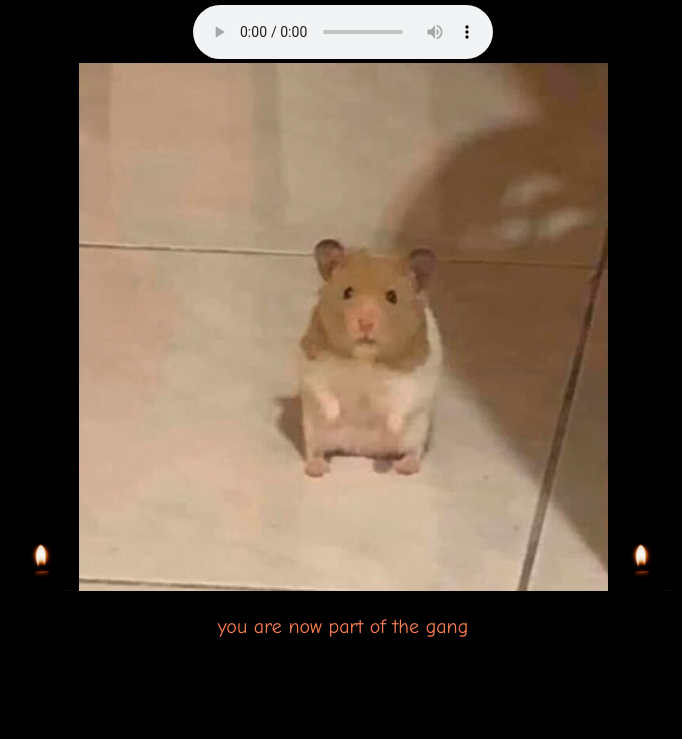
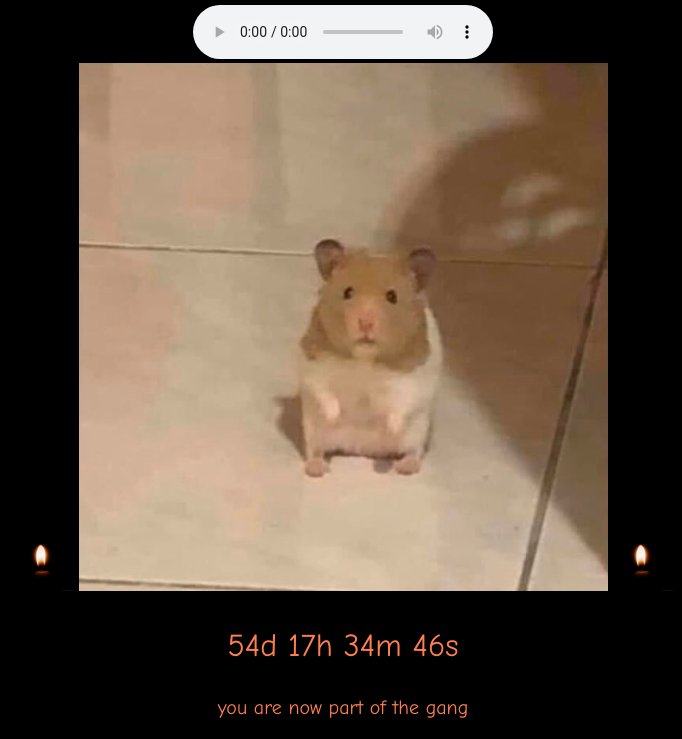
Before and after one commit to L3gang/L3gang.github.io, a plain HTML site: page index.html in a window 1280 px wide. Shown: the part 95-834 px from the top of the page, without its empty margins (297-979 px from the left). Before the commit the page ends 800 px from the top, so only its background shows below. Drawn offline with Linux system fonts and the light colour scheme.

Commit message:
Update index.html

```diff
--- a/index.html
+++ b/index.html
@@ -1,5 +1,6 @@
 <!DOCTYPE html>
 
+<html>
     <head>
         <title>L3 Gang</title>
         <link rel="icon" href="assets/l3-c.png">
@@ -20,11 +21,18 @@
                 <img id="candle" src="assets/candle.gif">
             </div>
 
+            <div>
+                <p style="font-size: xx-large;" class="rainbow" id="countdown"></p>
+            </div>
+
             <p class="rainbow">you are now part of the gang</p>
         </center>
     </body>
 
-<!--why did i make this.
+    <script src="countdown.js"></script>
+</html>
+<!--
+    why did i make this.
 
     Hampton the Hamster "The Hamsterdance Song"
     Copyright ZYX Music/ Koch 2000
```
Lines whose indentation alone changed are shown as unchanged.
